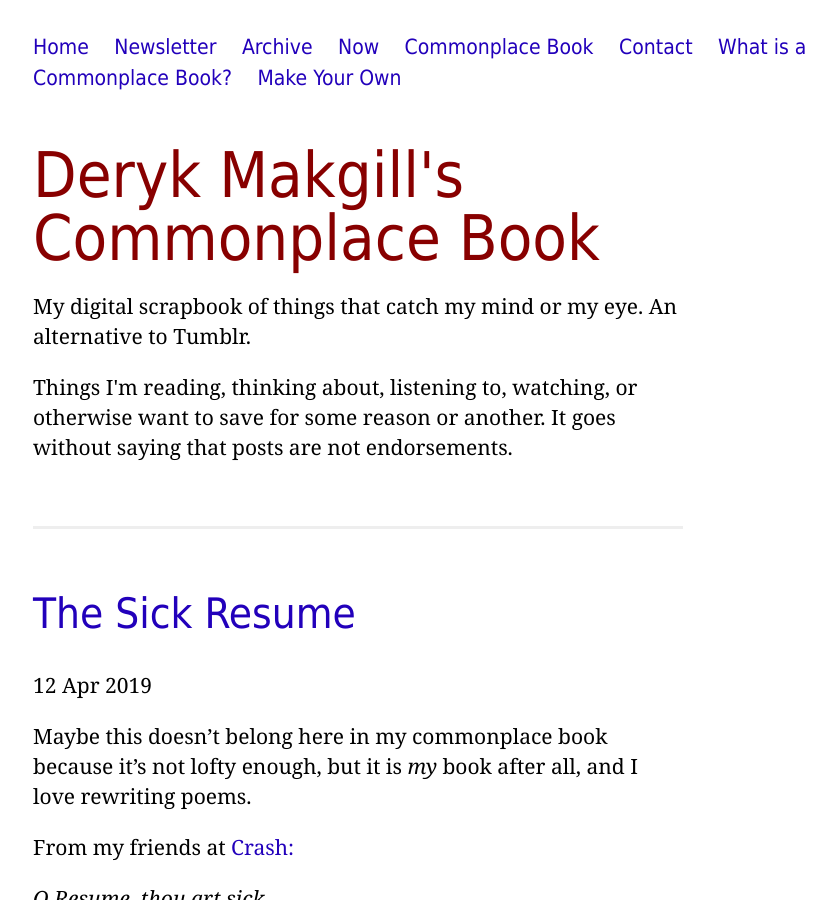
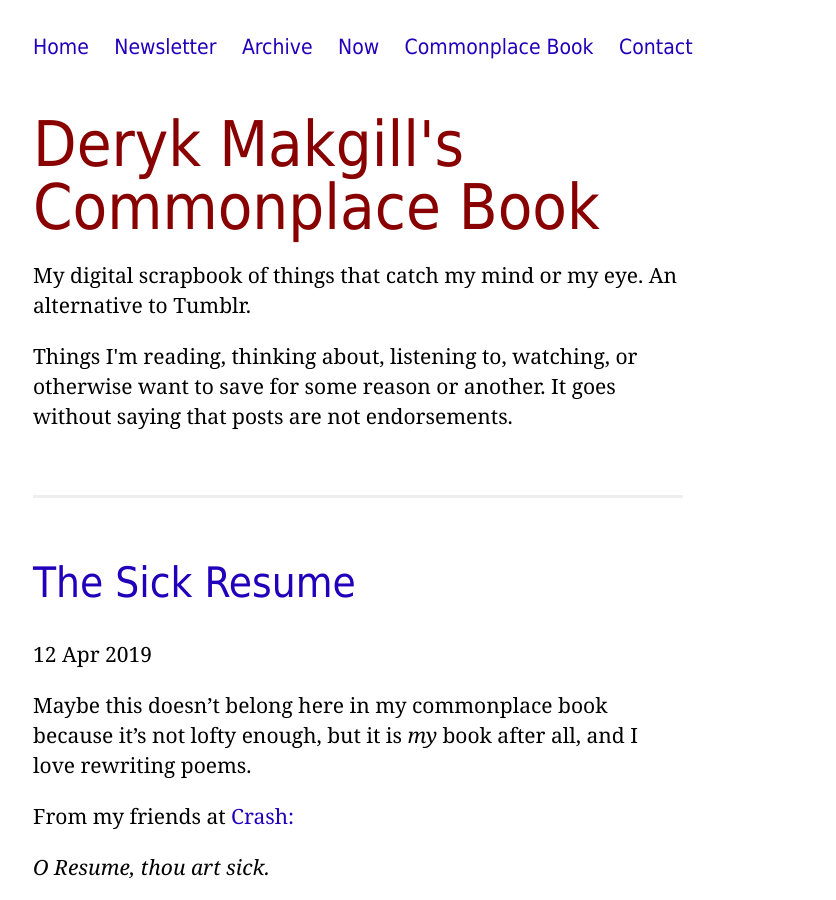
Before and after one commit to derykmakgill/commonplace, a Jekyll site: the page built from index.html, in a window 1280 px wide and 900 px high. Shown: the whole window, without its empty margins (187-1023 px from the left). Built offline with Jekyll 4.4.1, drawn with Linux system fonts in a browser that asks for light colours; the list of posts is cut into pages by our own code.

Commit message:
Update default.html

```diff
--- a/_layouts/default.html
+++ b/_layouts/default.html
@@ -16,8 +16,6 @@
 					<li><a href="/now/">Now</a></li>
 		   <li><a href="/commonplace/">Commonplace Book</a></li>
 					<li><a href="/contact/">Contact</a></li>
-		  <li><a href="/commonplace/about/">What is a Commonplace Book?</a></li>
-		   <li><a href="/commonplace/make/">Make Your Own</a></li>
 				</ul></nav>
 	  <br>
 
```
